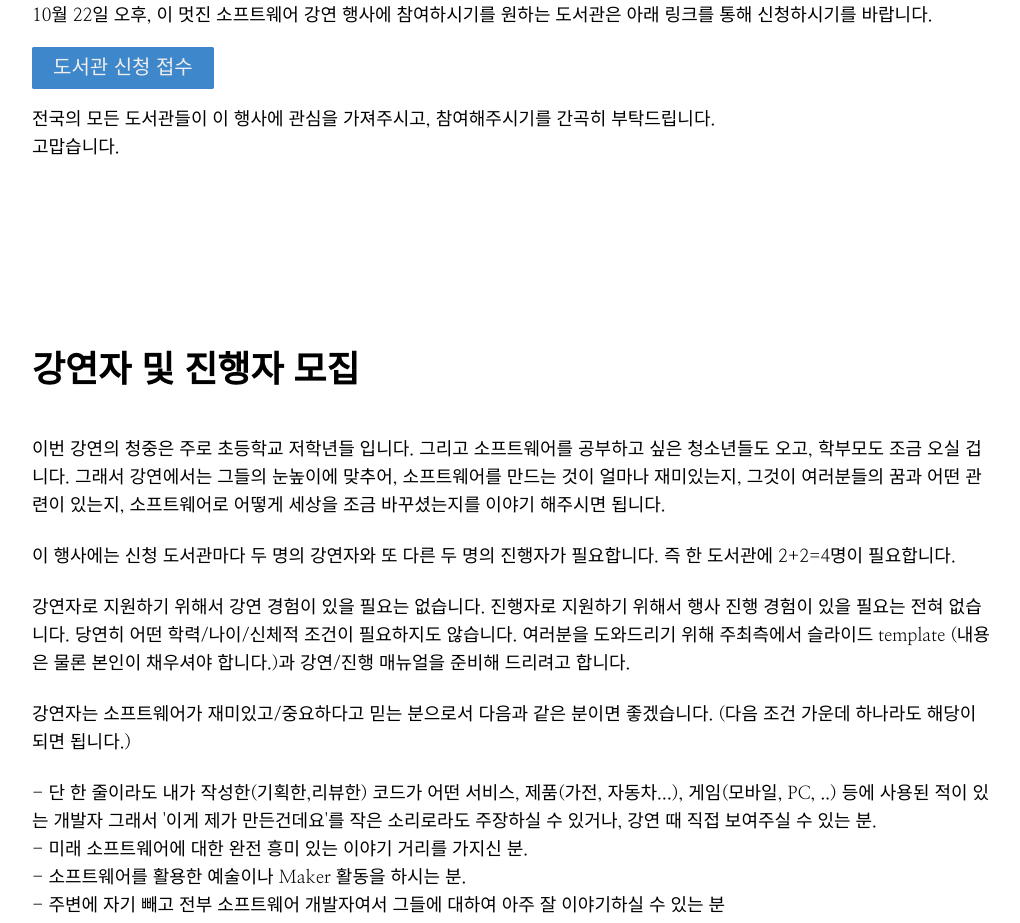
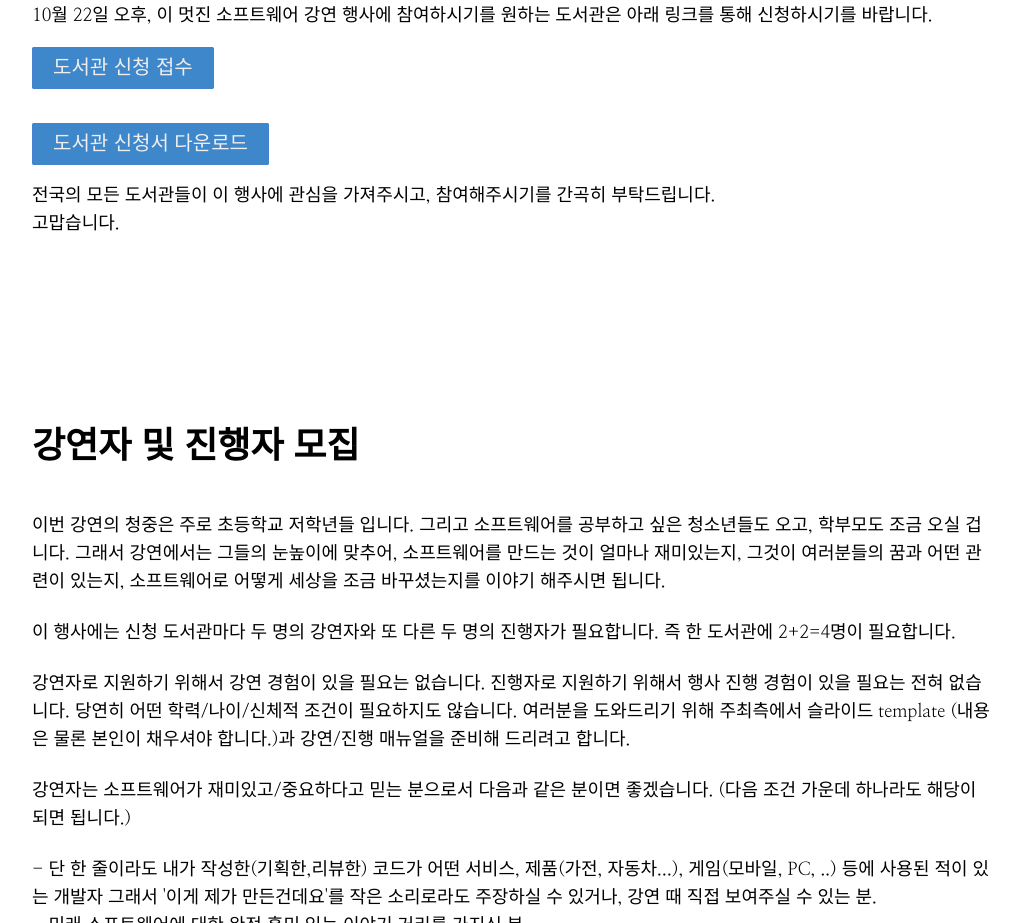
Before and after one commit to somul-project/somul-project.github.io, a plain HTML site: page index.html in a window 1280 px wide. Shown: the part 2160-3083 px from the top of the page, without its empty margins (128-1148 px from the left). Drawn offline with nearby package versions, Linux system fonts and the light colour scheme.

Commit message:
도서관 신청서 양식 다운로드 추가

```diff
--- a/index.html
+++ b/index.html
@@ -96,6 +96,9 @@
 						10월 22일 오후, 이 멋진 소프트웨어 강연 행사에 참여하시기를 원하는 도서관은 아래 링크를 통해 신청하시기를 바랍니다.<br />
 						<br />
 						<a class="buttons" href="http://bit.ly/lib-apply">도서관 신청 접수</a> <br />
+						<br />
+						<br />
+						<a class="buttons" href="lib-apply.zip">도서관 신청서 다운로드</a> <br />
 						<br />
 						전국의 모든 도서관들이 이 행사에 관심을 가져주시고, 참여해주시기를 간곡히 부탁드립니다.<br />
 						고맙습니다.<br />
```
